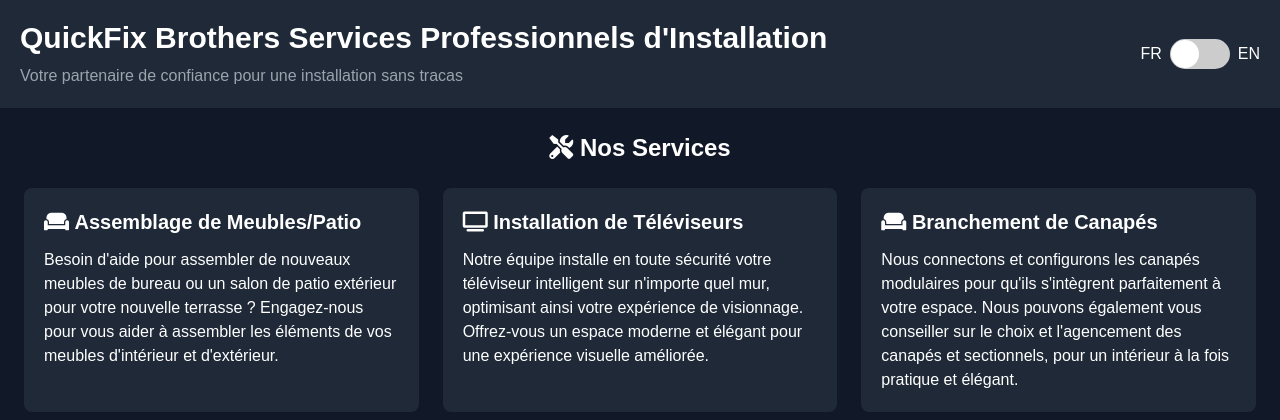
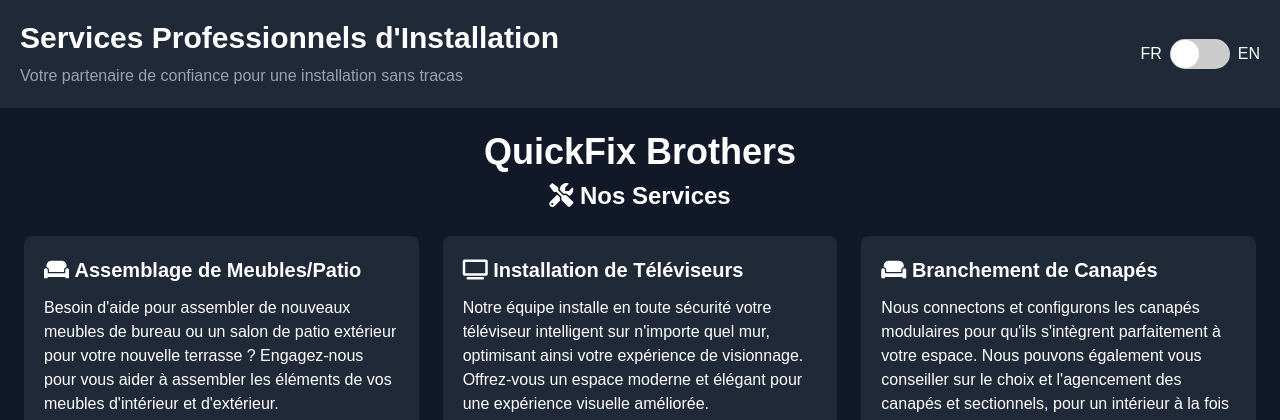
Before and after one commit to PingWinning/Installation-Bizz, a PHP site: page / in a window 1280 px wide. Shown: the top 420 px of the page. Run offline with PHP 8.4, Linux system fonts and the light colour scheme; some libraries are stand-ins or nearby versions.

Commit message:
adding title

```diff
--- a/index.php
+++ b/index.php
@@ -93,7 +93,7 @@
     <!-- Navbar with Language Toggle -->
     <nav class="bg-gray-800 p-5 flex justify-between items-center">
         <div>
-            <h1 class="text-3xl font-bold" id="main-title">QuickFix Brothers Services Professionnels d'Installation</h1>
+            <h1 class="text-3xl font-bold" id="main-title">Services Professionnels d'Installation</h1>
             <p class="text-gray-400 mt-2" id="subtitle">Votre partenaire de confiance pour une installation sans tracas</p>
         </div>
         <div class="flex items-center">
@@ -111,6 +111,9 @@
     <!-- Services Section -->
     <section class="p-6">
     <div class="container mx-auto">
+        <h1 class="text-4xl font-semibold mb-2 text-center" id="services-title">
+            QuickFix Brothers
+        </h1>
         <h2 class="text-2xl font-semibold mb-6 text-center" id="services-title">
             <i class="fas fa-tools"></i>&nbsp;Nos Services
         </h2>
```
